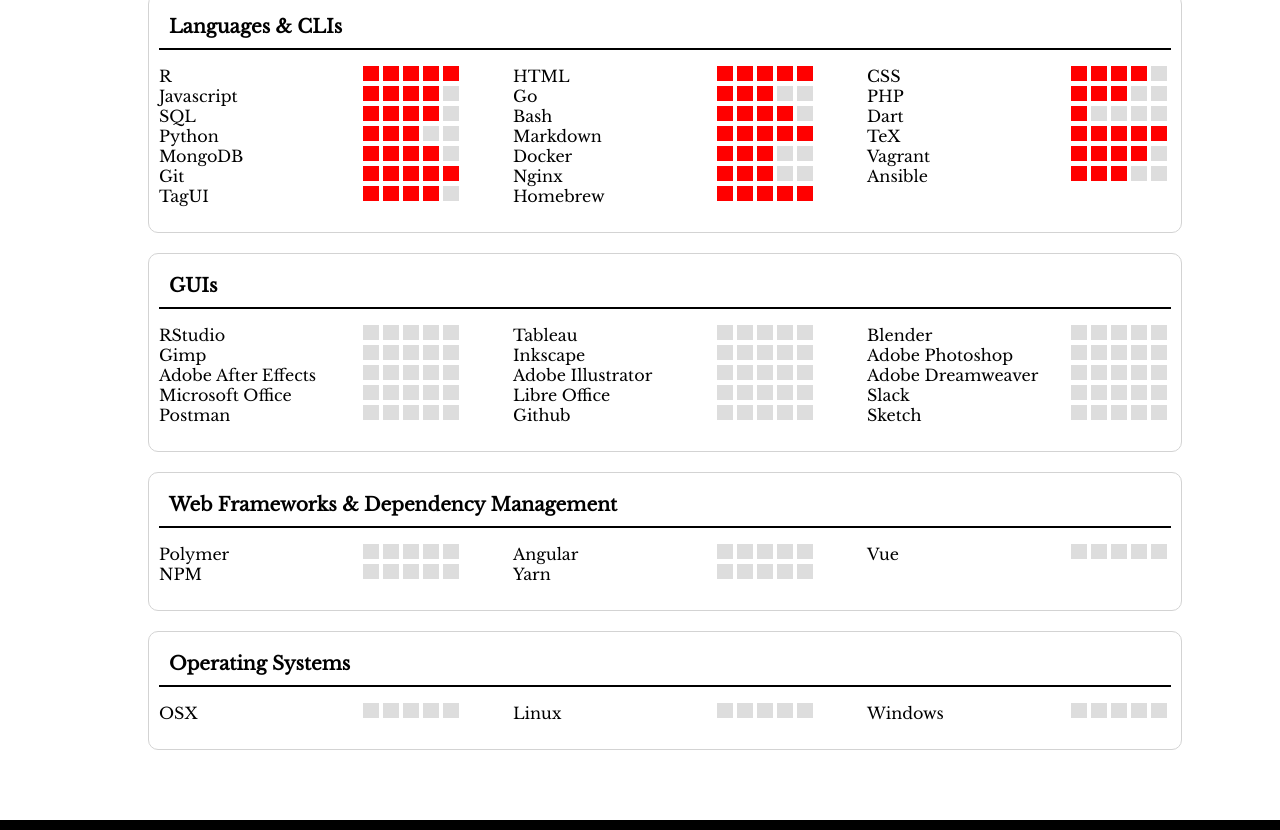
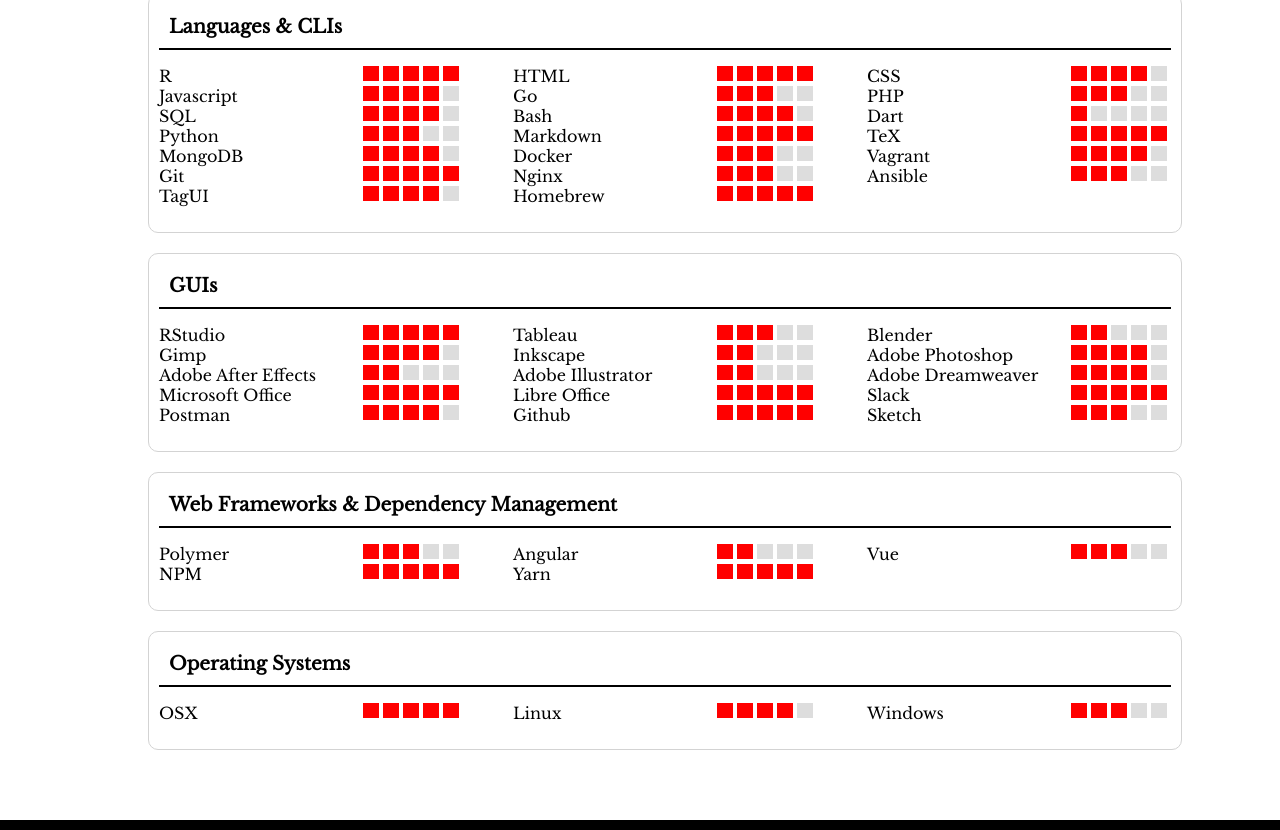
Before and after one commit to brancengregory/constructivist-resume, a website: page index.html in a window 1280 px wide. Shown: the part 1547-2377 px from the top of the page. Drawn offline with nearby package versions, Linux system fonts and the light colour scheme.

Commit message:
Added skill levels

```diff
--- a/index.html
+++ b/index.html
@@ -262,93 +262,63 @@
 						<ul>
 							<li>
 								RStudio
-								<div class="skill-container">
-									<div class="skill-level"></div>
-								</div>
+								<div class="skill-container" style="--skill-level: -100%"></div>
 							</li>
 							<li>
 								Tableau
-								<div class="skill-container">
-									<div class="skill-level"></div>
-								</div>
+								<div class="skill-container" style="--skill-level: -60%"></div>
 							</li>
 							<li>
 								Blender
-								<div class="skill-container">
-									<div class="skill-level"></div>
-								</div>
+								<div class="skill-container" style="--skill-level: -40%"></div>
 							</li>
 							<li>
 								Gimp
-								<div class="skill-container">
-									<div class="skill-level"></div>
-								</div>
+								<div class="skill-container" style="--skill-level: -80%"></div>
 							</li>
 							<li>
 								Inkscape
-								<div class="skill-container">
-									<div class="skill-level"></div>
-								</div>
+								<div class="skill-container" style="--skill-level: -40%"></div>
 							</li>
 							<li>
 								Adobe Photoshop
-								<div class="skill-container">
-									<div class="skill-level"></div>
-								</div>
+								<div class="skill-container" style="--skill-level: -80%"></div>
 							</li>
 							<li>
 								Adobe After Effects
-								<div class="skill-container">
-									<div class="skill-level"></div>
-								</div>
+								<div class="skill-container" style="--skill-level: -40%"></div>
 							</li>
 							<li>
 								Adobe Illustrator
-								<div class="skill-container">
-									<div class="skill-level"></div>
-								</div>
+								<div class="skill-container" style="--skill-level: -40%"></div>
 							</li>
 							<li>
 								Adobe Dreamweaver
-								<div class="skill-container">
-									<div class="skill-level"></div>
-								</div>
+								<div class="skill-container" style="--skill-level: -80%"></div>
 							</li>
 							<li>
 								Microsoft Office
-								<div class="skill-container">
-									<div class="skill-level"></div>
-								</div>
+								<div class="skill-container" style="--skill-level: -100%"></div>
 							</li>
 							<li>
 								Libre Office
-								<div class="skill-container">
-									<div class="skill-level"></div>
-								</div>
+								<div class="skill-container" style="--skill-level: -100%"></div>
 							</li>
 							<li>
 								Slack
-								<div class="skill-container">
-									<div class="skill-level"></div>
-								</div>
+								<div class="skill-container" style="--skill-level: -100%"></div>
 							</li>
 							<li>
 								Postman
-								<div class="skill-container">
-									<div class="skill-level"></div>
-								</div>
+								<div class="skill-container" style="--skill-level: -80%"></div>
 							</li>
 							<li>
 								Github
-								<div class="skill-container">
-									<div class="skill-level"></div>
-								</div>
+								<div class="skill-container" style="--skill-level: -100%"></div>
 							</li>
 							<li>
 								Sketch
-								<div class="skill-container">
-									<div class="skill-level"></div>
-								</div>
+								<div class="skill-container" style="--skill-level: -60%"></div>
 							</li>
 						</ul>
 					</div>
@@ -363,33 +333,23 @@
 						<ul>
 							<li>
 								Polymer
-								<div class="skill-container">
-									<div class="skill-level"></div>
-								</div>
+								<div class="skill-container" style="--skill-level: -60%"></div>
 							</li>
 							<li>
 								Angular
-								<div class="skill-container">
-									<div class="skill-level"></div>
-								</div>
+								<div class="skill-container" style="--skill-level: -40%"></div>
 							</li>
 							<li>
 								Vue
-								<div class="skill-container">
-									<div class="skill-level"></div>
-								</div>
+								<div class="skill-container" style="--skill-level: -60%"></div>
 							</li>
 							<li>
 								NPM
-								<div class="skill-container">
-									<div class="skill-level"></div>
-								</div>
+								<div class="skill-container" style="--skill-level: -100%"></div>
 							</li>
 							<li>
 								Yarn
-								<div class="skill-container">
-									<div class="skill-level"></div>
-								</div>
+								<div class="skill-container" style="--skill-level: -100%"></div>
 							</li>
 						</ul>
 					</div>
@@ -404,21 +364,15 @@
 						<ul>
 							<li>
 								OSX
-								<div class="skill-container">
-									<div class="skill-level"></div>
-								</div>
+								<div class="skill-container" style="--skill-level: -100%"></div>
 							</li>
 							<li>
 								Linux
-								<div class="skill-container">
-									<div class="skill-level"></div>
-								</div>
+								<div class="skill-container" style="--skill-level: -80%"></div>
 							</li>
 							<li>
 								Windows
-								<div class="skill-container">
-									<div class="skill-level"></div>
-								</div>
+								<div class="skill-container" style="--skill-level: -60%"></div>
 							</li>
 						</ul>
 					</div>
```
